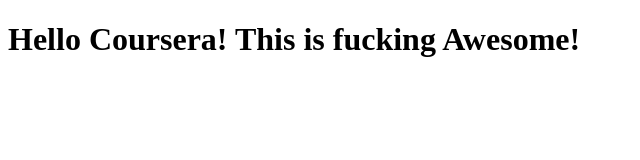
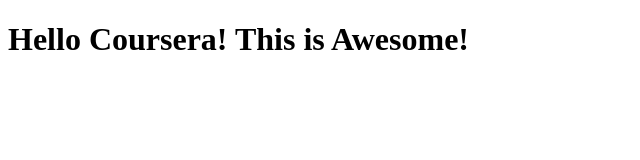
Before and after one commit to hemanrnjn/coursera-test, a plain HTML site: page site/index.html in a window 1280 px wide. Shown: the whole page, without its empty margins (0-640 px from the left). Drawn offline with Linux system fonts and the light colour scheme.

Commit message:
Another Small Addition

```diff
--- a/site/index.html
+++ b/site/index.html
@@ -4,6 +4,6 @@
 	<title>Hello, Coursera!</title>
 </head>
 <body>
-<h1>Hello Coursera! This is fucking Awesome!</h1>
+<h1>Hello Coursera! This is Awesome!</h1>
 </body>
 </html>
```
